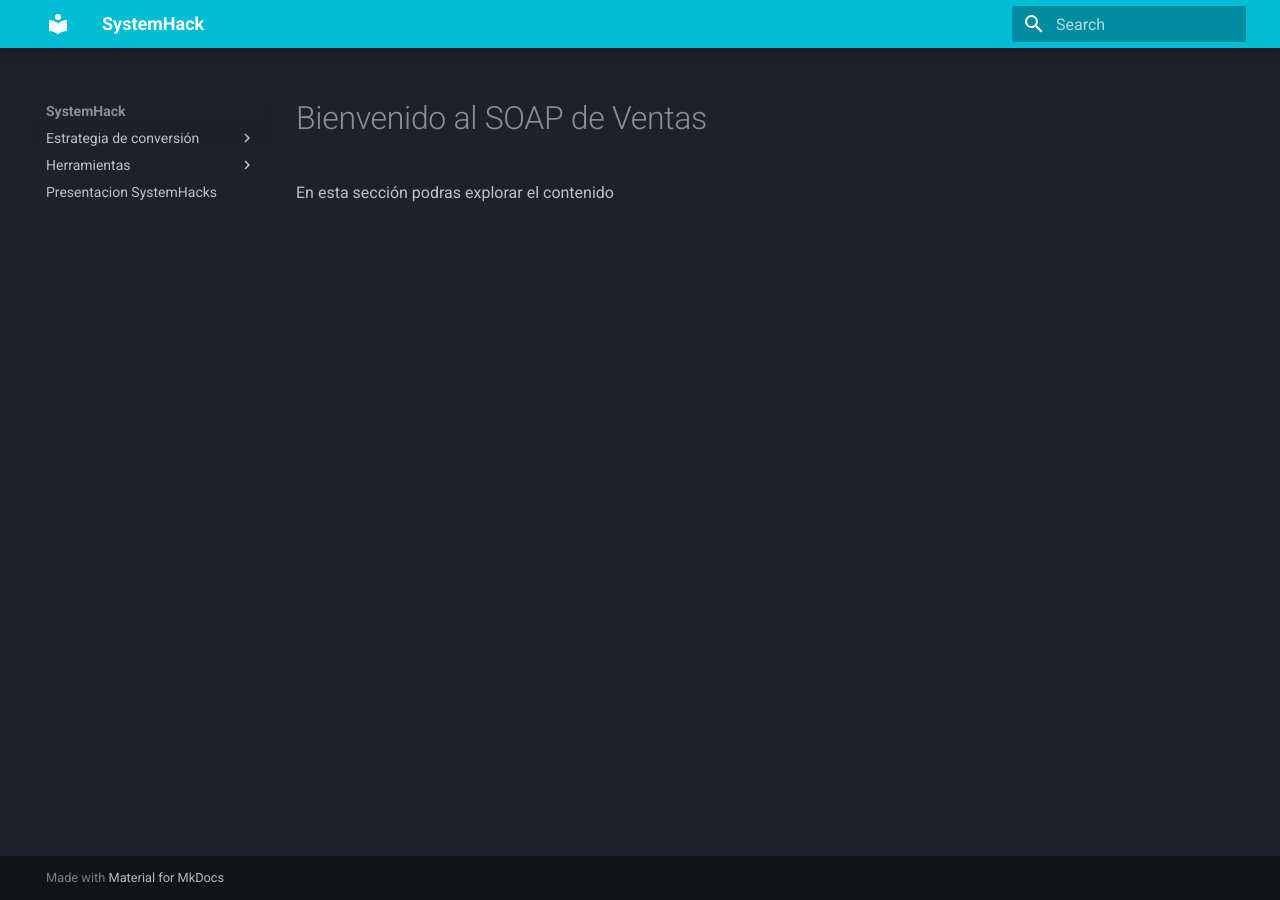
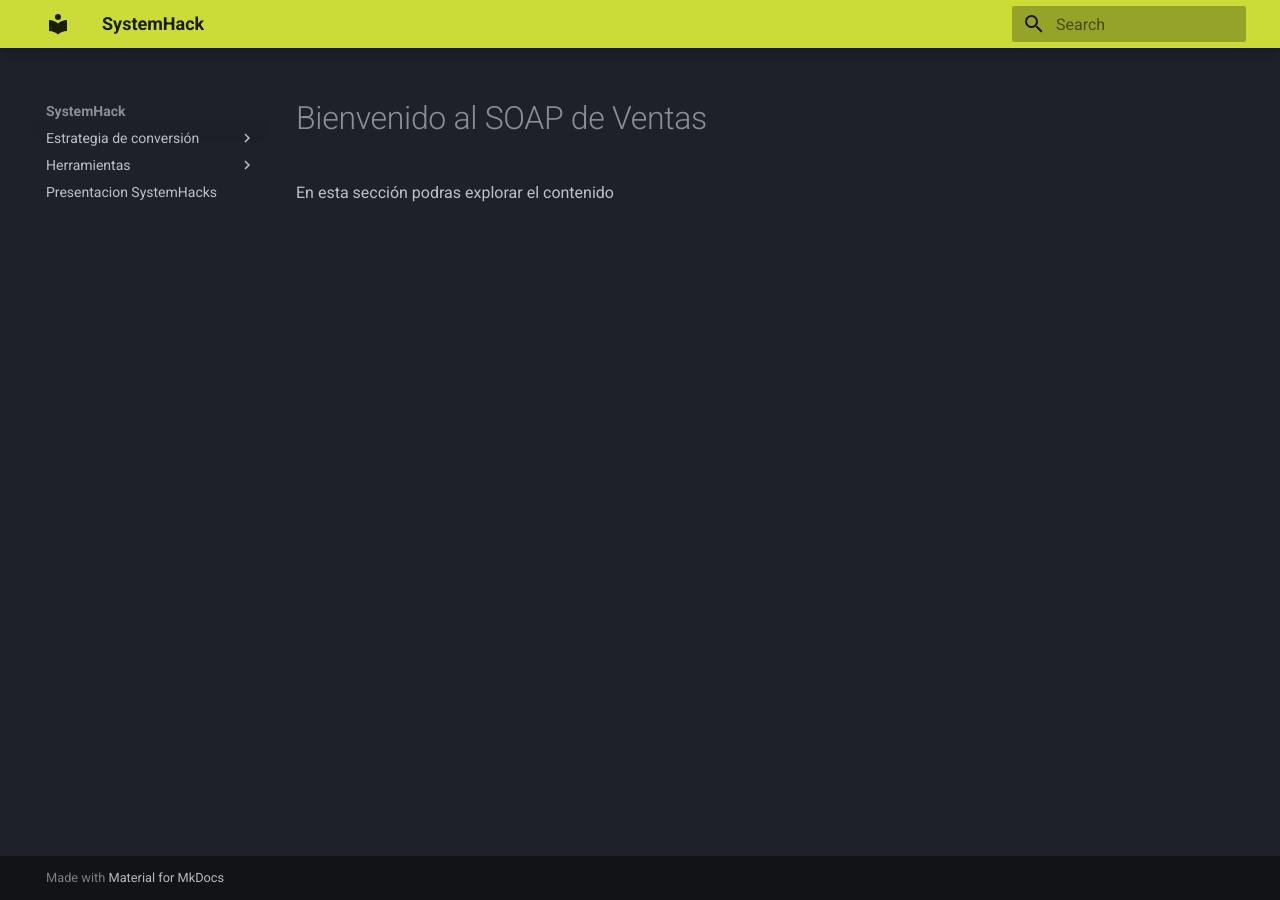
Before and after one commit to lsalazarti202451-a11y/SystemHack, an MkDocs documentation site: the page built from docs/index.md, in a window 1280 px wide. Built offline with MkDocs 1.6.1 and Material for MkDocs 9.7.7, drawn with Linux system fonts in a browser that asks for light colours.

Commit message:
Update mkdocs.yml

```diff
--- a/mkdocs.yml
+++ b/mkdocs.yml
@@ -3,8 +3,8 @@ theme:
   name: material
   palette:
     scheme: slate
-    primary: cyan
-    accent: indigo
+    primary: Lime
+    accent: Lime
   font:
     text: Roboto
     code: Roboto Mono
```
